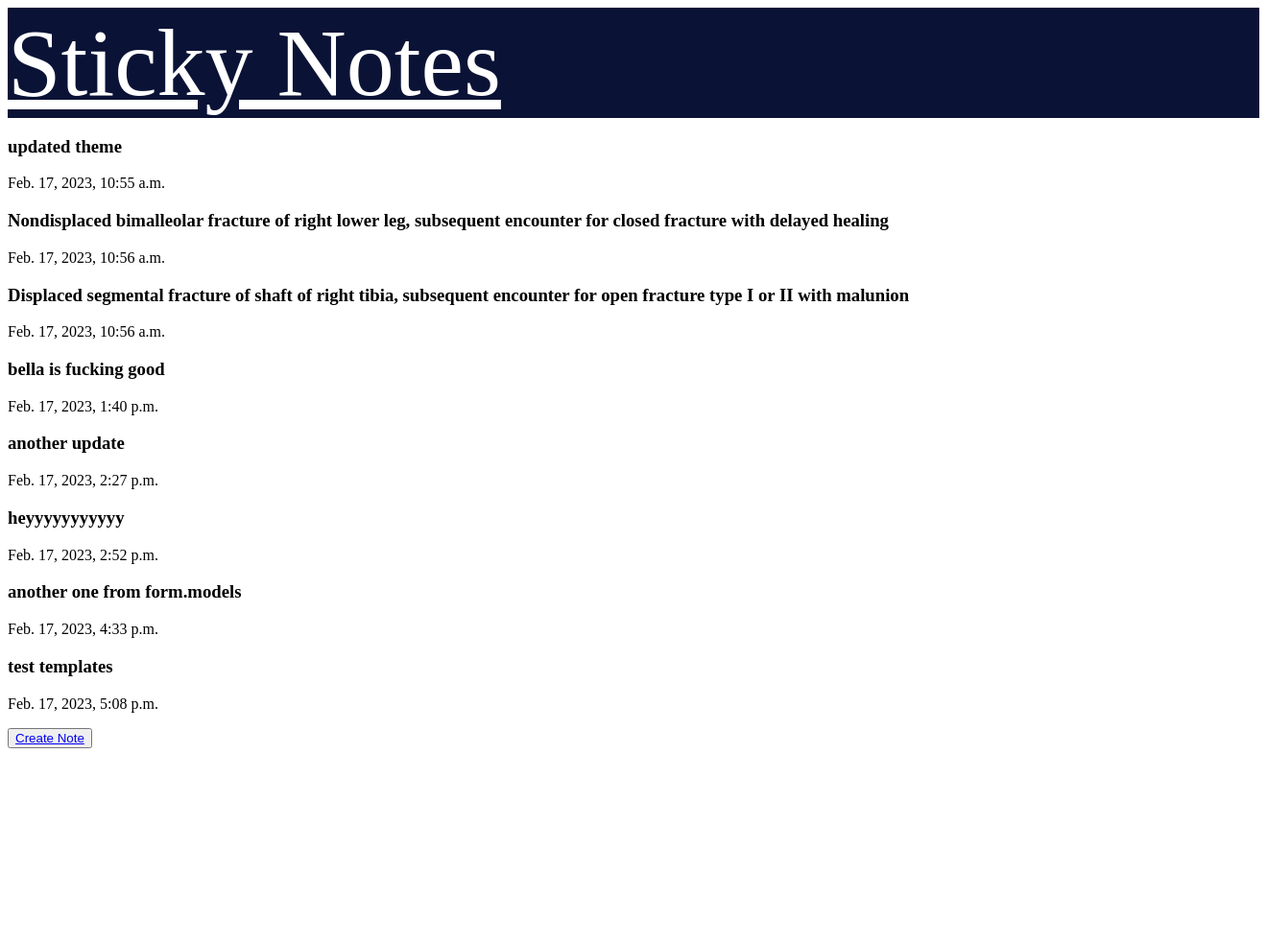
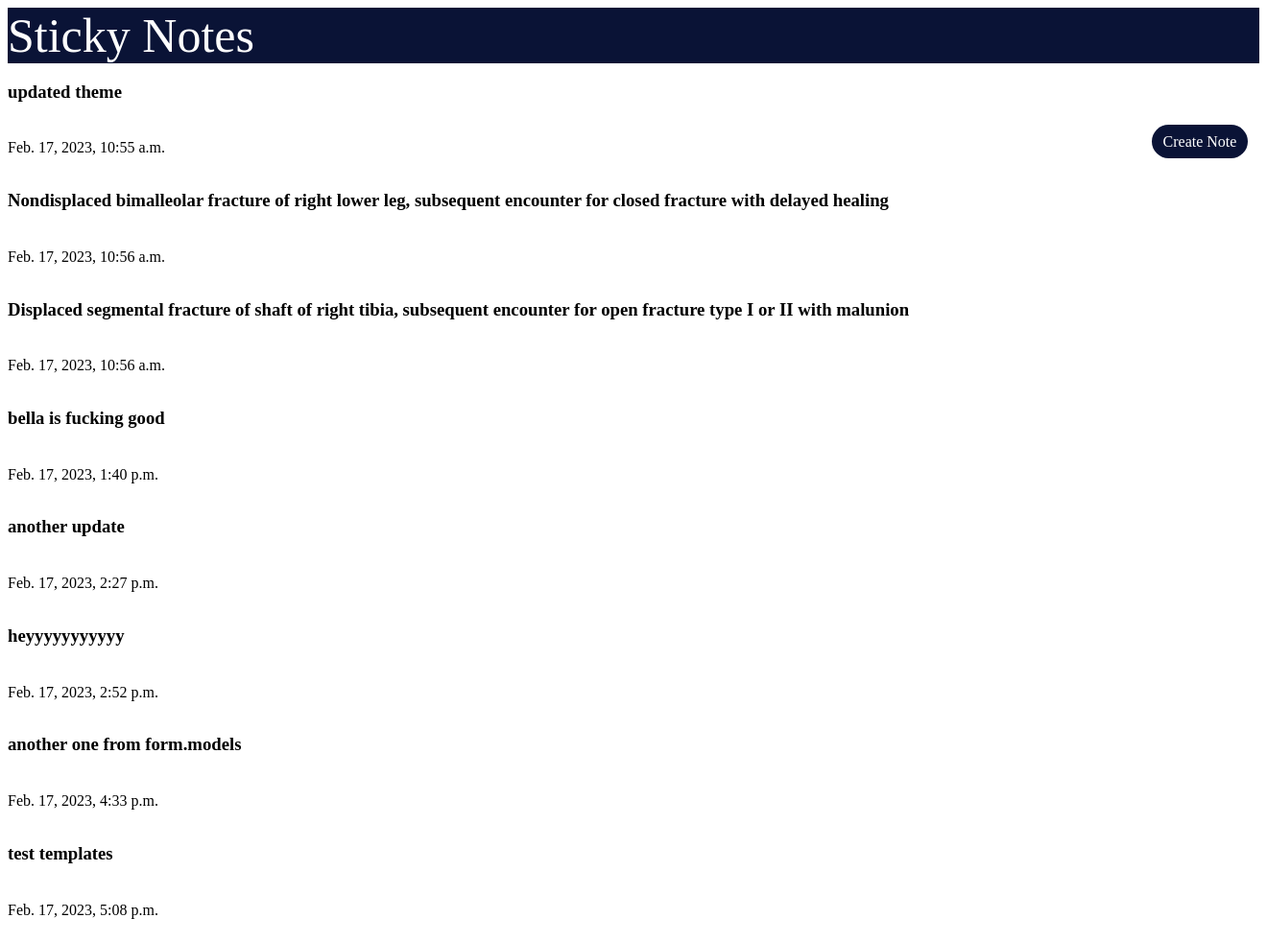
Before and after one commit to Oluwaseun241/Sticky_Notes, a Django app: page / in a window 1320 px wide. Shown: the whole page at 96% size. Before the commit the page ends 780 px from the top, so only its background shows below. Run offline with Django 4.2, Linux system fonts and the light colour scheme; data comes from the database, SQL or seed files in the repository.

Commit message:
styles: min

```diff
--- a/static/styles/base.css
+++ b/static/styles/base.css
@@ -1,16 +1,36 @@
-body {
-
+.container {
+  display: flex;
+  flex-direction: column;
+  align-items: flex-start;
+  padding: 0px;
+  gap: 4px;
 }
 
 nav {
-    background: #0A1336;
-    font-family: 'DM Sans';
-    font-style: normal;
-    margin: 0;
-    padding: 0;
+  background: #0a1336;
+  font-family: "DM Sans";
+  font-style: normal;
+  margin: 0;
+  padding: 0;
 }
 
-nav > a{
-    color: #ffffff;
-    font-size: 100px;
+nav > a {
+  color: #ffffff;
+  font-size: 50px;
+  text-decoration: none;
 }
+
+.btn {
+  background: #0a1336;
+  border-radius: 64px;
+  display: flex;
+  justify-content: center;
+  align-items: center;
+  position: absolute;
+  width: 100px;
+  height: 35px;
+  left: 75rem;
+  top: 130px;
+  color: white;
+  text-decoration: none;
+}
--- a/templates/base.html
+++ b/templates/base.html
@@ -14,10 +14,12 @@
     </nav>
     {% block content %}
     {% for note in notes %}
-        <h3>{{ note.note_text }}</h3>
+    <div class="container">
+        <h3 id="note-title">{{ note.note_text }}</h3>
         <p>{{ note.created_at }}</p>
+    </div>
     {% endfor %}
-    <button><a href="{% url 'create_note' %}">Create Note</a></button>
+    <a class="btn" href="{% url 'create_note' %}">Create Note</a>
     {% endblock %}
 </body>
 </html>
--- a/templates/update.html
+++ b/templates/update.html
@@ -1,7 +1,5 @@
 <h2>Update StickyNotes</h2>
 <form method="post" action="{% url 'update_note' %}">
     {% csrf_token %}
-    <input type="hidden" name="pk" value="{{ note.pk }}">
-    <br>
     <button type="submit">Save</button>
   </form>
```
